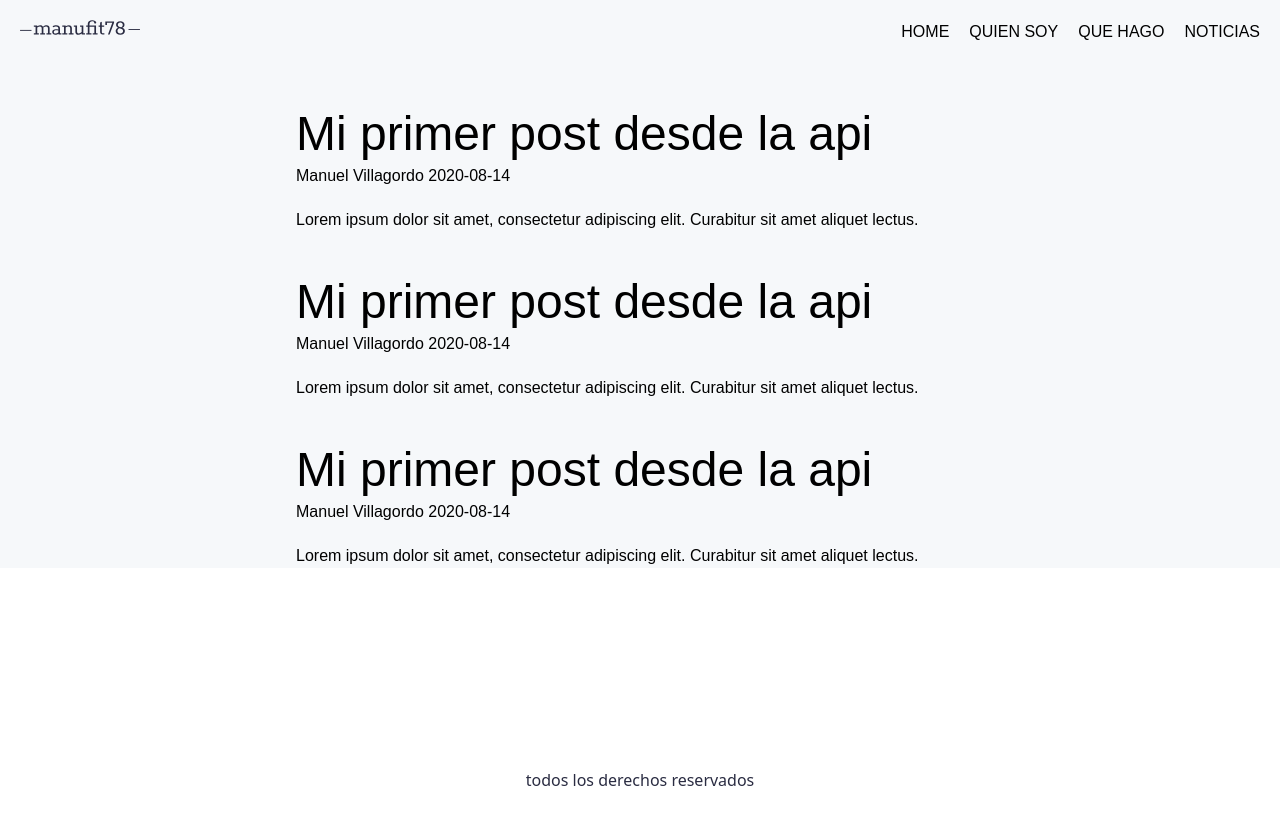
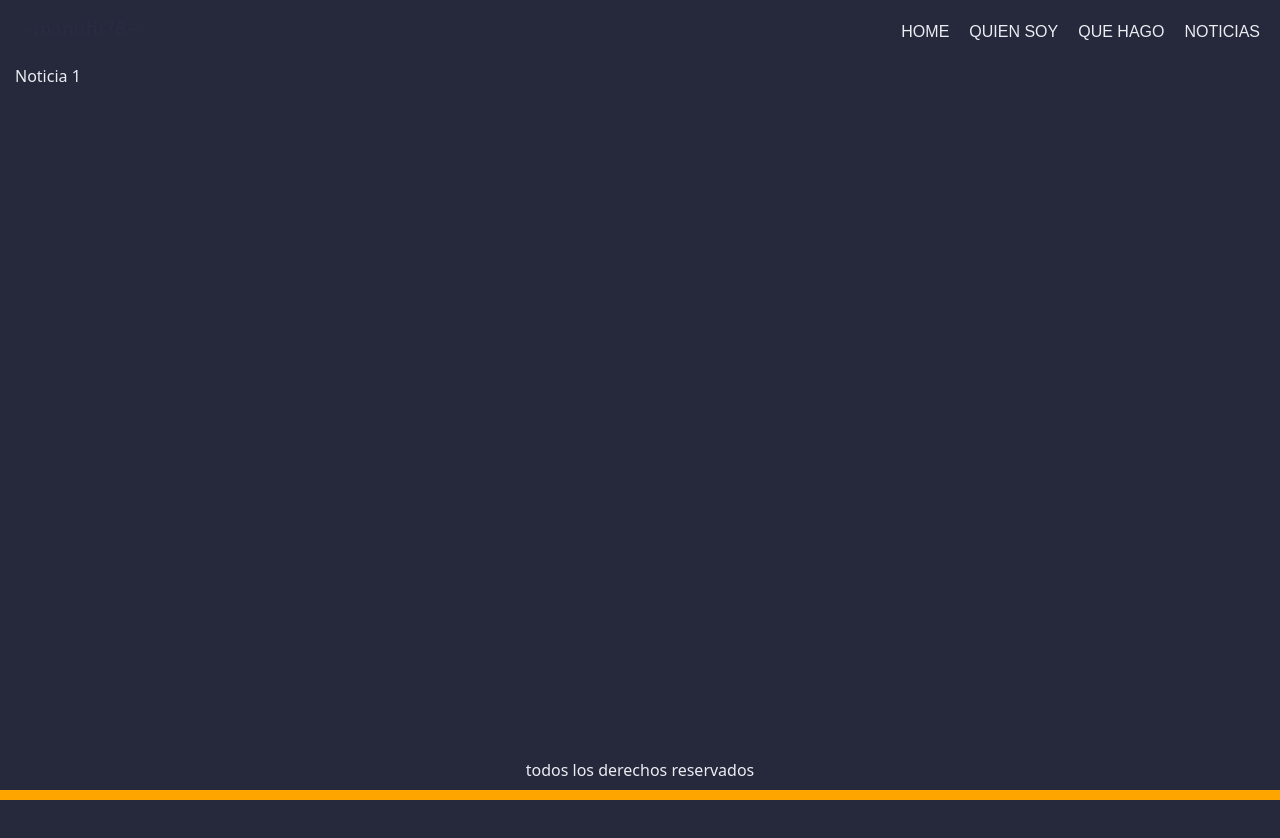
Before and after one commit to mnuhell/manufit78, a React (Create React App) app: page /noticias/1 in a window 1280 px wide. Shown: the top 838 px of the page. Before the commit the page ends 800 px from the top, so only its background shows below. Built offline with nearby package versions, Linux system fonts and the light colour scheme; a web font is replaced by a local one.

Commit message:
Se arreglan las rutas y estilos

```diff
--- a/src/ManufitApp.js
+++ b/src/ManufitApp.js
@@ -20,6 +20,7 @@ const Main = styled.main`
     .wrapper{
 
         padding: 0 15px;
+        height: 100vh;
 
     }
 
@@ -28,7 +29,7 @@ const Main = styled.main`
 const ManufitApp = () => {
 
     return (
-        <Main className="bg-fit-white-100 ">
+        <Main className="bg-fit-dark-600 text-fit-white-200">
         <Header />
         <div className="wrapper">
 
@@ -36,7 +37,7 @@ const ManufitApp = () => {
                 <Route exact path="/" component={Home}></Route>
                 <Route exact path="/quien-soy" component={QuienSoy}></Route>
                 <Route exact path="/que-hago" component={QueHago}></Route>
-                <Route path="/noticias/" component={Noticias}></Route>
+                <Route exact path="/noticias/" component={Noticias}></Route>
                 <Route path="/noticias/:title" component={NoticiaScreen}></Route>
             </Switch>
         </div>
--- a/src/components/Footer.js
+++ b/src/components/Footer.js
@@ -5,6 +5,7 @@ const ContainerFooter = styled.div`
     position: fixed;
     bottom: 0;
     width: 100%;
+    border-bottom: 10px solid orange;
 `;
 
 
@@ -13,8 +14,8 @@ const Footer = () => {
 
     return (
         <ContainerFooter>
-            <footer className="py-2 text-center">
-                <p className="text-fit-dark-500">todos los derechos reservados</p>
+            <footer className="py-2 text-center bg-fit-dark-600 ">
+                <p className="text-fit-white-200">todos los derechos reservados</p>
             </footer>
         </ContainerFooter>
     )
--- a/src/components/NoticiaScreen.js
+++ b/src/components/NoticiaScreen.js
@@ -4,7 +4,7 @@ import {
   } from "react-router-dom";
 
 
-const NoticiaScreen = ({ history }) => {
+const NoticiaScreen = () => {
 
     let { title } = useParams();
 
```
